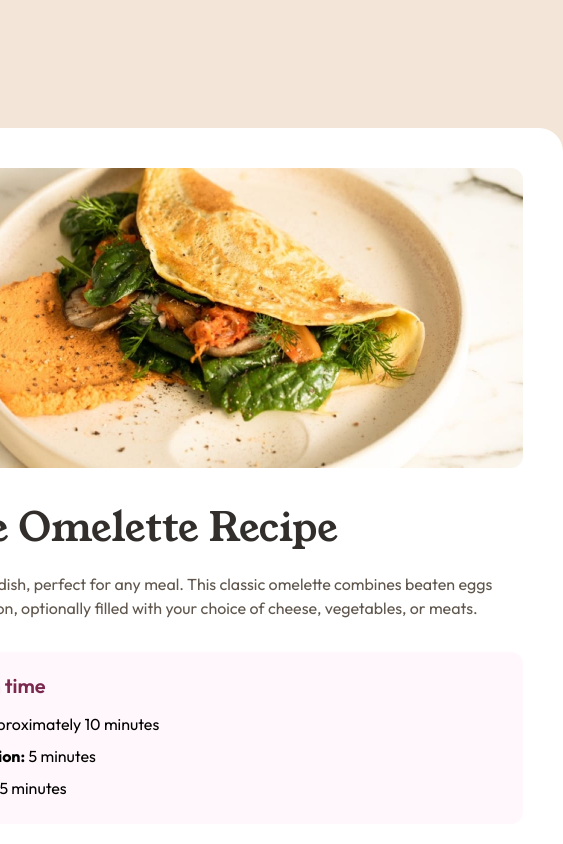
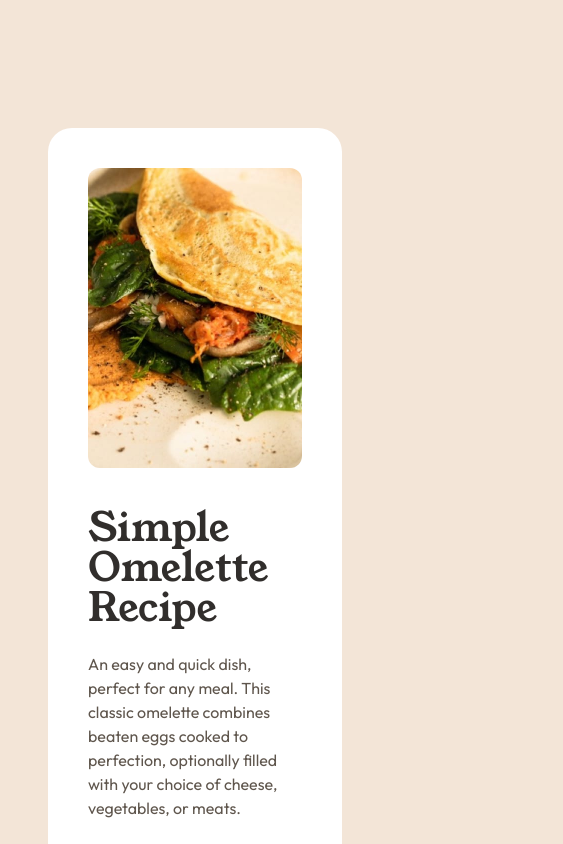
Before and after one commit to jaceleedev/recipe-page, a Next.js app: page / in a window 390 px wide. Shown: the top 844 px of the page, 563 px wide, since content can reach past the window. Built offline with nearby package versions, Linux system fonts and the light colour scheme.

Commit message:
feat: :lipstick: implement responsive design for tablet, mobile size

```diff
--- a/src/app/globals.css
+++ b/src/app/globals.css
@@ -3,5 +3,9 @@
 @tailwind utilities;
 
 body {
-  @apply flex justify-center items-center w-screen min-h-screen py-1600 bg-stone-100;
+  @apply flex justify-center items-center w-screen min-h-screen px-600 py-1600 bg-stone-100;
+
+  @screen mobile {
+    @apply p-0;
+  }
 }
--- a/src/components/RecipePage/RecipeContent/index.module.css
+++ b/src/components/RecipePage/RecipeContent/index.module.css
@@ -1,3 +1,7 @@
 .recipe-content {
   @apply grid grid-cols-1 grid-rows-[auto] gap-400;
+
+  @screen mobile {
+    @apply px-400 py-500;
+  }
 }
--- a/src/components/RecipePage/RecipeImage/index.module.css
+++ b/src/components/RecipePage/RecipeImage/index.module.css
@@ -1,3 +1,16 @@
 .recipe-image {
   @apply relative w-full h-[300px] rounded-xl overflow-hidden;
+
+  @screen mobile {
+    @apply h-[171px];
+  }
 }
+
+.img {
+  @screen tablet {
+    @apply object-cover;
+  }
+
+  @screen mobile {
+  }
+}
--- a/src/components/RecipePage/RecipeImage/index.tsx
+++ b/src/components/RecipePage/RecipeImage/index.tsx
@@ -9,7 +9,7 @@ interface RecipeImageProps {
 function RecipeImage({ src, alt }: RecipeImageProps) {
   return (
     <div className={styles['recipe-image']}>
-      <Image src={src} alt={alt} fill priority />
+      <Image src={src} alt={alt} fill priority className={styles.img} />
     </div>
   );
 }
--- a/src/components/RecipePage/index.module.css
+++ b/src/components/RecipePage/index.module.css
@@ -1,3 +1,11 @@
 .recipe-page {
-  @apply grid grid-cols-1 grid-rows-[auto_1fr] gap-500 w-[736px] p-500 rounded-3xl bg-white;
+  @apply grid grid-cols-1 grid-rows-[auto_1fr] gap-500 max-w-[736px] p-500 rounded-3xl bg-white;
+
+  @screen tablet {
+    @apply max-w-[616px];
+  }
+
+  @screen mobile {
+    @apply p-0;
+  }
 }
```
